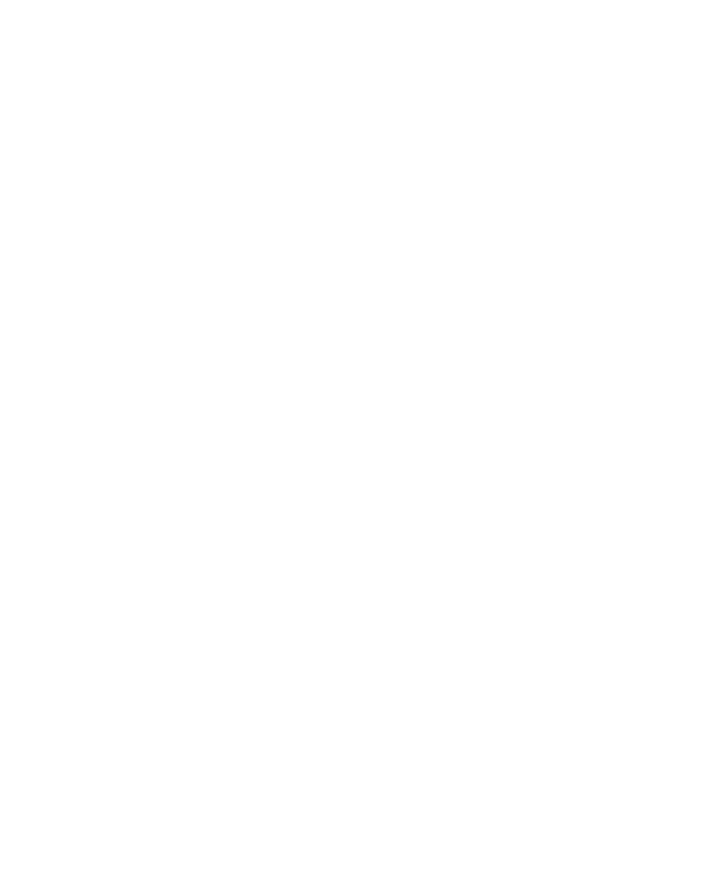
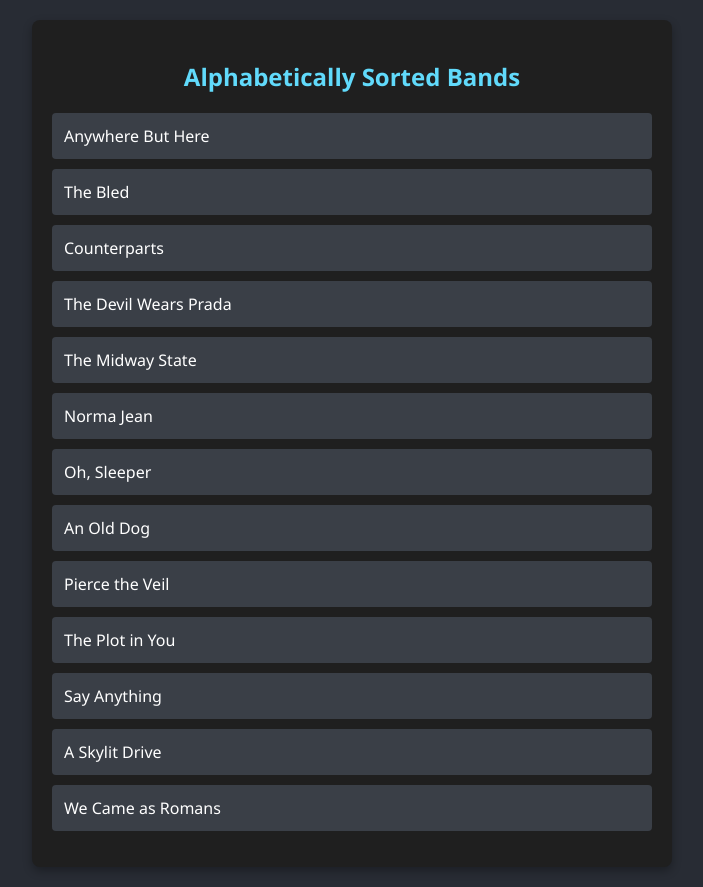
Before and after one commit to acciojob/sorting-articles-manjumg, a website: page main.html in a window 1280 px wide. Shown: the whole page, without its empty margins (288-991 px from the left). Before the commit the page ends 800 px from the top, so only its background shows below. Drawn offline with Linux system fonts and the light colour scheme.

Commit message:
created a submission

```diff
--- a/main.html
+++ b/main.html
@@ -1,16 +1,18 @@
 <!DOCTYPE html>
-
-<html>
-
+<html lang="en">
 <head>
-	<link rel="stylesheet" href="styles.css">
+  <meta charset="UTF-8">
+  <meta name="viewport" content="width=device-width, initial-scale=1">
+  <title>Sorted Band List</title>
+  <link rel="stylesheet" href="styles.css">
 </head>
-
 <body>
-	<!-- the entire body must be written by student -->
-    <script type="text/javascript" src="./script.js">
-</script>
-
+  <main>
+    <section class="container">
+      <h2>Alphabetically Sorted Bands</h2>
+      <ul id="band"></ul>
+    </section>
+  </main>
+  <script src="script.js"></script>
 </body>
-
 </html>
--- a/script.js
+++ b/script.js
@@ -1 +1,38 @@
 //your JS code here. If required.
+const bands = [
+  'The Plot in You',
+  'The Devil Wears Prada',
+  'Pierce the Veil',
+  'Norma Jean',
+  'The Bled',
+  'Say Anything',
+  'The Midway State',
+  'We Came as Romans',
+  'Counterparts',
+  'Oh, Sleeper',
+  'A Skylit Drive',
+  'Anywhere But Here',
+  'An Old Dog'
+];
+
+// Function to strip leading articles
+function removeArticles(str) {
+  return str.replace(/^(a |an |the )/i, '').toLowerCase();
+}
+
+// Sort and display the bands
+function displayBands() {
+  const sorted = bands.slice().sort((a, b) => {
+    return removeArticles(a).localeCompare(removeArticles(b));
+  });
+
+  const list = document.getElementById('band');
+  sorted.forEach(band => {
+    const li = document.createElement('li');
+    li.textContent = band;
+    list.appendChild(li);
+  });
+}
+
+// Call function on page load
+window.onload = displayBands;
--- a/styles.css
+++ b/styles.css
@@ -1 +1,39 @@
 /*  your css code here. If applicable */
+body {
+  background-color: #282c34;
+  color: #ffffff;
+  font-family: 'Segoe UI', Tahoma, Geneva, Verdana, sans-serif;
+  margin: 0;
+  padding: 20px;
+}
+
+.container {
+  max-width: 600px;
+  margin: auto;
+  background-color: #1f1f1f;
+  padding: 20px;
+  border-radius: 8px;
+  box-shadow: 0 4px 10px rgba(0,0,0,0.3);
+}
+
+h2 {
+  text-align: center;
+  color: #61dafb;
+}
+
+ul#band {
+  padding-left: 0;
+}
+
+ul#band li {
+  list-style-type: none;
+  background-color: #3a3f47;
+  margin: 10px 0;
+  padding: 12px;
+  border-radius: 4px;
+  transition: background 0.3s;
+}
+
+ul#band li:hover {
+  background-color: #50555e;
+}
```
